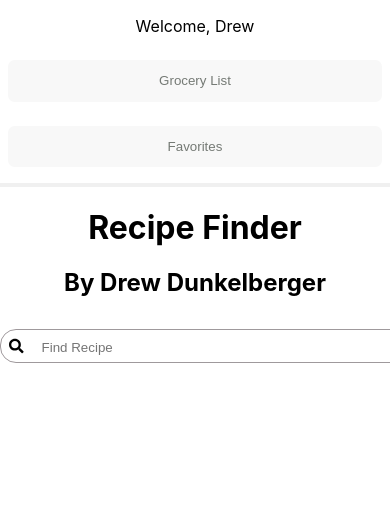
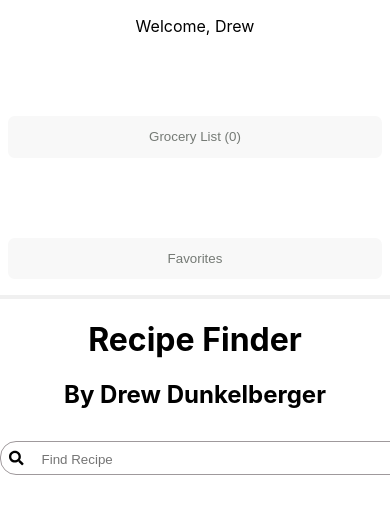
Before and after one commit to drewdunk10/react-recipe-finder, a React (Create React App) app: page / in a window 390 px wide. Shown: the top 514 px of the page. Built offline with nearby package versions, Linux system fonts and the light colour scheme.

Commit message:
Make state of groceryList consistent across components. Style dropdown to be absolute

```diff
--- a/src/components/App/App.js
+++ b/src/components/App/App.js
@@ -5,7 +5,7 @@ import './App.css';
 import {useState} from "react";
 import Navigation from "../Navigation/Navigation";
 
-const user = {
+const initUser = {
     name: 'Drew',
     groceryList: []
 }
@@ -13,6 +13,7 @@ const user = {
 function App() {
     const [recipes, setRecipes] = useState([])
     const [view, setView] = useState({name: "main-app", content: {}});
+    const [appUser, setUser] = useState(initUser)   // Use a state to control changes to groceryList across components.
 
     const changeView = (view) => {
         setView(view);
@@ -20,10 +21,10 @@ function App() {
 
     return (
       // Give all child components access to user context.
-      <UserContext.Provider value={user}>
+      <UserContext.Provider value={appUser}>
         <div id="app">
             <header id="app-header">
-                <Navigation/>
+                <Navigation setUser={setUser}/>
                 <h1>
                     Recipe Finder
                 </h1>
@@ -31,7 +32,8 @@ function App() {
                     By Drew Dunkelberger
                 </h2>
             </header>
-            <form onSubmit={handleSubmit}>
+            {/* Prevent form from refreshing page upon enter key */}
+            <form onSubmit={(event) => event.preventDefault()}>
                 <Search update={setRecipes} setView={setView}/>
             </form>
                 {view.name === 'main-app' ?
@@ -65,6 +67,7 @@ function App() {
                             ingredients={view.content.ingredients}
                             viewName={view.content.name}
                             changeView={changeView}
+                            setUser={setUser}
                         />
                     </main>
                 }
@@ -73,9 +76,4 @@ function App() {
   );
 }
 
-const handleSubmit = (event) => {
-    console.log("HERE")
-    event.preventDefault();
-}
-
 export default App;
--- a/src/components/GroceryList/GroceryList.css
+++ b/src/components/GroceryList/GroceryList.css
@@ -1,10 +1,43 @@
 .dropdown {
+    position: absolute; /* Overlay */
     display: flex;
     flex-direction: column;
     justify-content: center;
+    text-align: right;
+    background-color: #c5d5c5;
+    border-radius: .5em;
     /* Hide bullet point and remove its spacing */
     list-style: none;
     padding: 0;
+}
+
+.ingredient {
+    margin: .1em .2em;
+    padding: .2em 1em;
+    display: flex;
+    justify-content: space-between;
+    border: solid #e3e0cc;
+    border-radius: .5em;
+}
+
+.remove-button {
+    padding: .5em 1em;
+    margin: 0 .4em;
+}
+
+@media screen and (max-width: 768px) {
+    .dropdown {
+        position: unset;
+    }
+
+    .ingredient {
+        margin: 1em .2em;
+    }
+
+    .remove-button {
+        padding: 1em;
+        width: 50%;
+    }
 }
 
 .hidden-list {
--- a/src/components/GroceryList/GroceryList.js
+++ b/src/components/GroceryList/GroceryList.js
@@ -3,30 +3,28 @@ import UserContext from "../User/User";
 import { FaLeaf } from "react-icons/fa"
 import './GroceryList.css';
 
-function GroceryList() {
+function GroceryList({setUser}) {
     const user = useContext(UserContext);
     const [isHidden, setHidden] = useState(true)
-    const [myGroceryList, setMyGroceryList] = useState(user.groceryList)
 
     const removeItem = (item) => {
         // Make a copy of user's cart without selected item.
-        let groceryList = Array.from(myGroceryList).filter(ingredient => ingredient !== item);
+        let groceryList = user.groceryList.filter(ingredient => ingredient !== item);
 
-        // Update state of groceryList for this component and the user context for other components.
-        setMyGroceryList(groceryList);
-        user.groceryList = groceryList;
+        // Update groceryList state of App.
+        setUser({name: user.name, groceryList: groceryList})
     }
 
     return(
         <div>
-            <button className={"grocery-button"} type="button" onClick={() => setHidden(!isHidden)}>Grocery List</button>
+            <button className={"grocery-button"} type="button" onClick={() => setHidden(!isHidden)}>Grocery List ({user.groceryList.length})</button>
             <section className={isHidden ? "hidden-desc" : "expanded-desc"}>
                 <ul className={"dropdown"}>
                     {
                         // Display each ingredient as a list item.
-                        myGroceryList.map(ingredient =>
-                            <li>
-                                <FaLeaf/> {ingredient} <button type={"button"} onClick={() => removeItem(ingredient)}>-</button>
+                        user.groceryList.map(ingredient =>
+                            <li className={"ingredient"} key={ingredient}>
+                                <FaLeaf color={"green"}/> {ingredient} <button className={"remove-button"} type={"button"} onClick={() => removeItem(ingredient)}>-</button>
                             </li>
                         )
                     }
--- a/src/components/Navigation/Navigation.css
+++ b/src/components/Navigation/Navigation.css
@@ -1,21 +1,15 @@
 .user-bar {
     display: flex;
     justify-content: right;
-    gap: 1.5em;
+    gap: 5em;
     /* Hide bullet point and remove its spacing */
     list-style: none;
-    /*padding: 0 .2em 0 0;*/
 }
 
 @media screen and (max-width: 768px) {
     .user-bar {
         justify-content: space-around;
         flex-direction: column-reverse; /* Display welcome message at top */
-    }
-
-    nav ul button {
-        width: 100%;
-        padding: 1em;
     }
 }
 
@@ -41,3 +35,10 @@ nav ul {
 .grocery-button:hover {
     background-color: #c5d5c5;
 }
+
+@media screen and (max-width: 768px) {
+    .grocery-button {
+        width: 100%;
+        padding: 1em;
+    }
+}
--- a/src/components/Navigation/Navigation.js
+++ b/src/components/Navigation/Navigation.js
@@ -3,7 +3,7 @@ import UserContext from "../User/User";
 import './Navigation.css';
 import GroceryList from "../GroceryList/GroceryList";
 
-function Navigation() {
+function Navigation({setUser}) {
     const user = useContext(UserContext);
 
     return(
@@ -11,7 +11,7 @@ function Navigation() {
             <ul className={"user-bar"}>
                 {<button className={"grocery-button"} type={"button"}>Favorites</button>  /* TODO: Replace with link to favorites page*/}
                 <li>
-                    <GroceryList/>
+                    <GroceryList setUser={setUser}/>
                 </li>
                 <li>Welcome, {user.name}</li>
             </ul>
--- a/src/components/RecipeCard/RecipeCard.js
+++ b/src/components/RecipeCard/RecipeCard.js
@@ -1,23 +1,22 @@
 import './RecipeCard.css'
-import {useContext, useState} from "react";
+import {useContext} from "react";
 import { FaHeart, FaEye } from "react-icons/fa"
 import UserContext from "../User/User";
 
 export default RecipeCard;
 
-function RecipeCard({image, name, cookTime, prepTime, recipeYield, desc, ingredients, viewName, changeView}) {
+function RecipeCard({image, name, cookTime, prepTime, recipeYield, desc, ingredients, viewName, changeView, setUser}) {
     const user = useContext(UserContext);
-    const [myGroceryList, setMyGroceryList] = useState(user.groceryList)
 
-    // TODO: Need to update grocery list as it's displayed.
     const addItem = (item) => {
         // Make a copy of state groceryList with selected item.
-        let groceryList = Array.from(myGroceryList);
-        groceryList.push(item);
+        let groceryList = Array.from(user.groceryList);
+        if (!groceryList.includes(item)) {
+            groceryList.push(item);
+        }
 
-        setMyGroceryList(groceryList);
-        user.groceryList = groceryList;
-        console.log(user.groceryList);
+        // Update groceryList state of App.
+        setUser({name: user.name, groceryList: groceryList})
     }
 
     const viewRecipe = (event) => {
@@ -48,7 +47,8 @@ function RecipeCard({image, name, cookTime, prepTime, recipeYield, desc, ingredi
                 <p><strong>Prep Time: </strong>{prepTime}</p>
                 <p><strong>Yield: </strong>{recipeYield}</p>
                 {
-                    viewName !== name ? <button className={"recipe-button"} type="button" onClick={viewRecipe}><FaEye/>  View Recipe</button> :
+                    viewName !== name ? <button className={"recipe-button"} type="button" onClick={viewRecipe}>
+                                        <FaEye/>  View Recipe</button> :
                         <section>
                             <p>{desc}</p>
                             <h3 className={'ingredient-header'}>Ingredients</h3>
```
